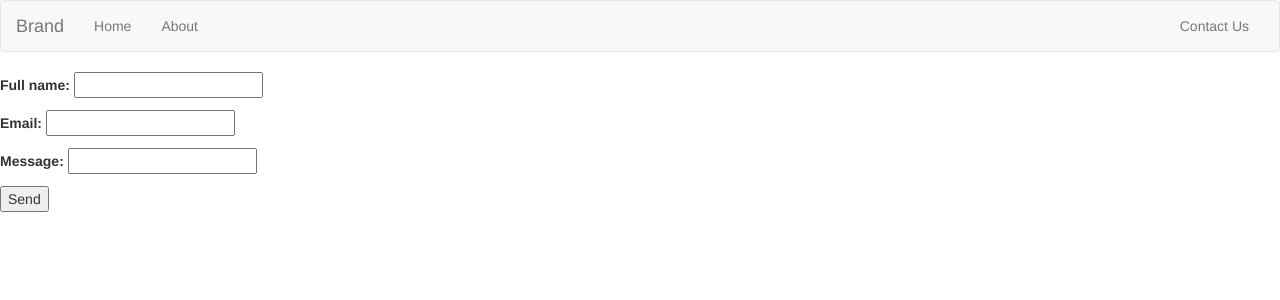
After one commit to abdullahbc989/mvp_landing_page, a Django app: page /newsletter/contact/ in a window 1280 px wide. The commit adds this page. Shown: the top 300 px of the page. Run offline with Django 3.2, Linux system fonts and the light colour scheme; some libraries are stand-ins or nearby versions.

Commit message:
Added custom contact form

```diff
--- a/src/newsletter/forms.py
+++ b/src/newsletter/forms.py
@@ -1,7 +1,12 @@
 from django import forms
 from django.forms import ValidationError
-from django.http import HttpResponse
 from .models import SignUp
+
+
+class ContactForm(forms.Form):
+    full_name = forms.CharField(max_length=120)
+    email = forms.EmailField()
+    message = forms.CharField(max_length=200)
 
 
 class SignUpForm(forms.ModelForm):
--- a/src/newsletter/urls.py
+++ b/src/newsletter/urls.py
@@ -8,4 +8,5 @@ urlpatterns = [
     # url(r'^blog/', include('blog.urls')),
 
     url(r'^$', views.home, name='home'),
+    url(r'^contact/$', views.contact, name='contact'),
 ]
--- a/src/newsletter/views.py
+++ b/src/newsletter/views.py
@@ -1,7 +1,7 @@
 from django.http import HttpResponse
 from django.shortcuts import render
 
-from .forms import SignUpForm
+from .forms import SignUpForm, ContactForm
 from .models import SignUp
 
 
@@ -26,3 +26,27 @@ def home(request):
     }
     template = "home.html"
     return render(request, template, context)
+
+
+def contact(request):
+    form = ContactForm(request.POST or None)
+    contact_title = "Contact Us Here"
+
+    if form.is_valid():
+        instance = form.save(commit=False)
+        instance.save()
+        contact_title = "Sent!"
+
+        """
+        for key, value in form.cleaned_data.iteritems():
+            print key, value
+            # print form.cleaned_data.get(key)
+        """
+
+    context = {
+        "contact_title": contact_title,
+        "form": form,
+    }
+    template = "contact.html"
+
+    return render(request, template, context)
--- a/src/templates/base.html
+++ b/src/templates/base.html
@@ -13,6 +13,7 @@
         <title>{%block title %}{% endblock title %}</title>
     </head>
     <body>
+        {% include 'snippets/nav.html' %}
         {% block content %}
         {% endblock content %}
         <script src="https://maxcdn.bootstrapcdn.com/bootstrap/3.3.7/js/bootstrap.min.js"
--- /dev/null
+++ b/src/templates/contact.html
@@ -0,0 +1,10 @@
+{% extends 'base.html' %}
+
+{% block title %}Contact Us{% endblock title %}
+
+{% block content %}
+    <form method="POST"> {% csrf_token %}
+        {{ form.as_p }}
+        <input type="submit" value="Send">
+    </form>
+{% endblock content %}
--- /dev/null
+++ b/src/templates/snippets/nav.html
@@ -0,0 +1,25 @@
+<nav class="navbar navbar-default">
+  <div class="container-fluid">
+    <!-- Brand and toggle get grouped for better mobile display -->
+    <div class="navbar-header">
+      <button type="button" class="navbar-toggle collapsed" data-toggle="collapse" data-target="#bs-example-navbar-collapse-1" aria-expanded="false">
+        <span class="sr-only">Toggle navigation</span>
+        <span class="icon-bar"></span>
+        <span class="icon-bar"></span>
+        <span class="icon-bar"></span>
+      </button>
+      <a class="navbar-brand" href="/newsletter">Brand</a>
+    </div>
+
+    <!-- Collect the nav links, forms, and other content for toggling -->
+    <div class="collapse navbar-collapse" id="bs-example-navbar-collapse-1">
+      <ul class="nav navbar-nav">
+        <li><a href="/newsletter">Home <span class="sr-only">(current)</span></a></li>
+        <li><a href="#">About</a></li>
+      </ul>
+      <ul class="nav navbar-nav navbar-right">
+        <li><a href="contact">Contact Us</a></li>
+      </ul>
+    </div><!-- /.navbar-collapse -->
+  </div><!-- /.container-fluid -->
+</nav>
```
Also changed, not shown: 3 other files.
